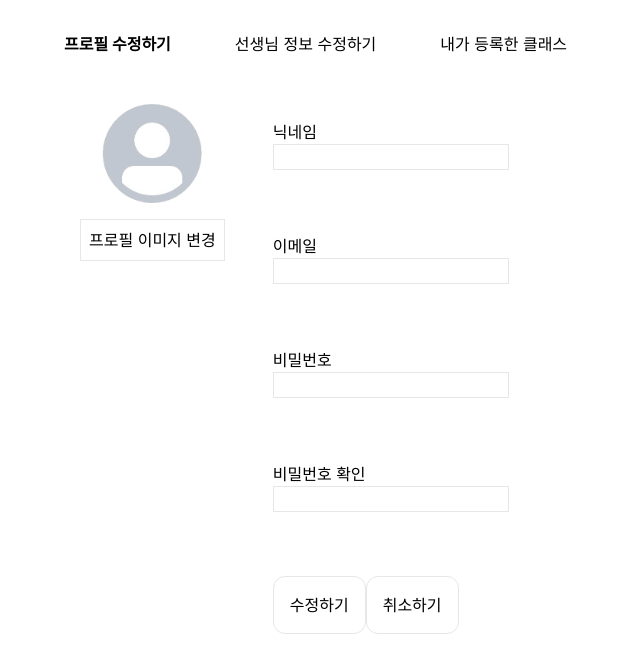
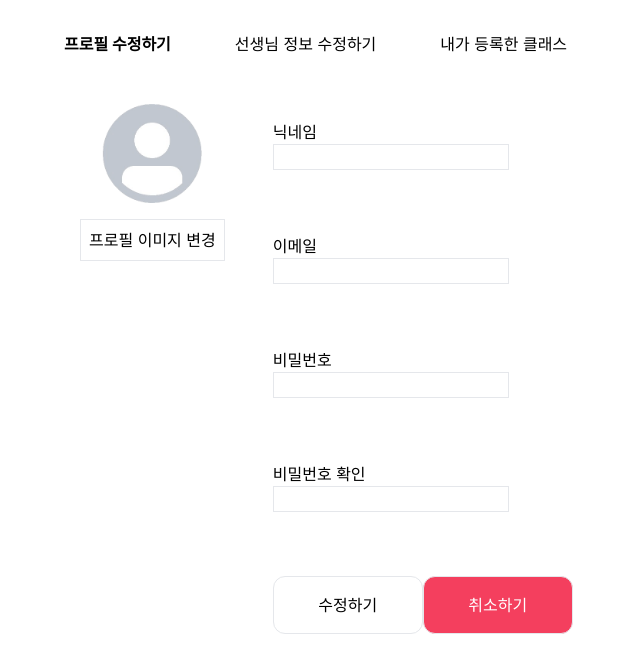
Before and after one commit to ClassRoom-Project/ClassRoom-Project, a Next.js app: page /mypage in a window 1280 px wide. Shown: the top 672 px of the page, without its empty margins (0-640 px from the left). Built offline with nearby package versions, Linux system fonts and the light colour scheme.

Commit message:
style : common button add color #12

```diff
--- a/src/components/common/mypage/button.tsx
+++ b/src/components/common/mypage/button.tsx
@@ -3,7 +3,7 @@ export const EditButton = () => {
     alert('수정하기 버튼입니다.');
   };
   return (
-    <button onClick={handleOnClickEditBtn} className="p-4 border rounded-xl ">
+    <button onClick={handleOnClickEditBtn} className="p-4 border rounded-xl w-[150px]">
       수정하기
     </button>
   );
@@ -14,8 +14,12 @@ export const CancleButton = () => {
     alert('취소하기 버튼입니다.');
   };
   return (
-    <button onClick={handleOnClickCancleBtn} className="p-4 border rounded-xl">
+    <button onClick={handleOnClickCancleBtn} className="p-4 border rounded-xl w-[150px]  bg-rose-500 text-white">
       취소하기
     </button>
   );
 };
+
+export const GoToClassPost = () => {
+  return <button className="border rounded-xl p-4 w-[150px]">클래스 보러가기</button>;
+};
```
